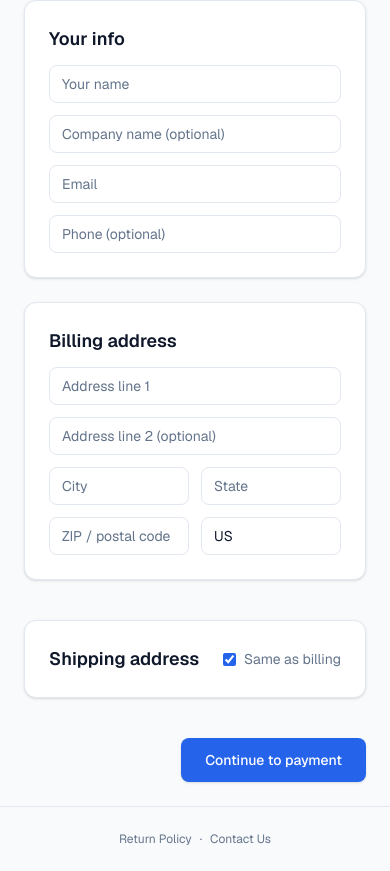
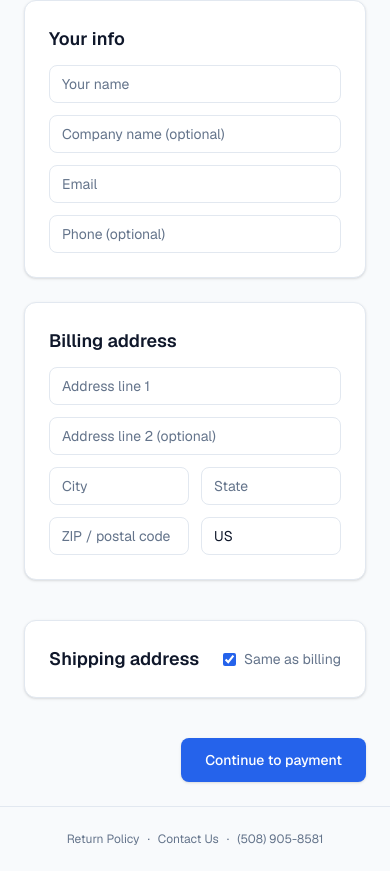
Before and after one commit to havelparts-max/critical-environment-supply, a Next.js app: page / in a window 390 px wide. Shown: the part 730-1601 px from the top of the page. Built offline with nearby package versions, Linux system fonts and the light colour scheme; no server answers.

Commit message:
Add phone number to homepage footer contact info

```diff
--- a/src/components/Storefront.tsx
+++ b/src/components/Storefront.tsx
@@ -376,6 +376,10 @@ export default function Storefront({ initialQuery = "" }: { initialQuery?: strin
         >
           Contact Us
         </a>
+        <span className="mx-2">·</span>
+        <a href="tel:+15089058581" className="hover:text-foreground hover:underline">
+          (508) 905-8581
+        </a>
       </footer>
     </div>
   );
```
